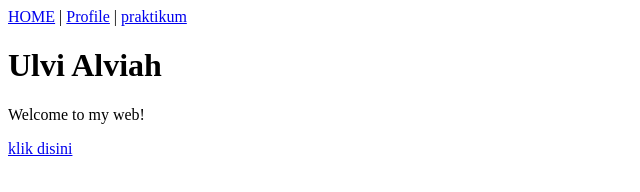
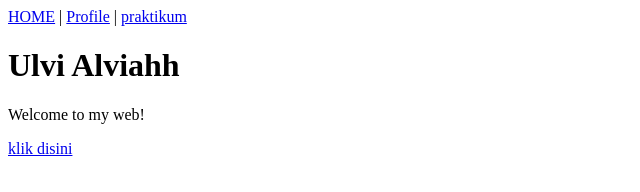
Before and after one commit to ulvialviah21-afk/ulvialviah21-afk.github.io, a plain HTML site: page index.html in a window 1280 px wide. Shown: the full height of the page, 0-640 px from the left. Drawn offline with Linux system fonts and the light colour scheme.

Commit message:
update index.html

```diff
--- a/index.html
+++ b/index.html
@@ -9,7 +9,7 @@
 
 <body>
   <a href="/">HOME</a> | <a href="#">Profile</a> | <a href="praktikum">praktikum</a>
-  <h1>Ulvi Alviah</h1>
+  <h1>Ulvi Alviahh</h1>
   <p>Welcome to my web!</p>
   <a href="praktikum">klik disini</a>
 </body>
```
